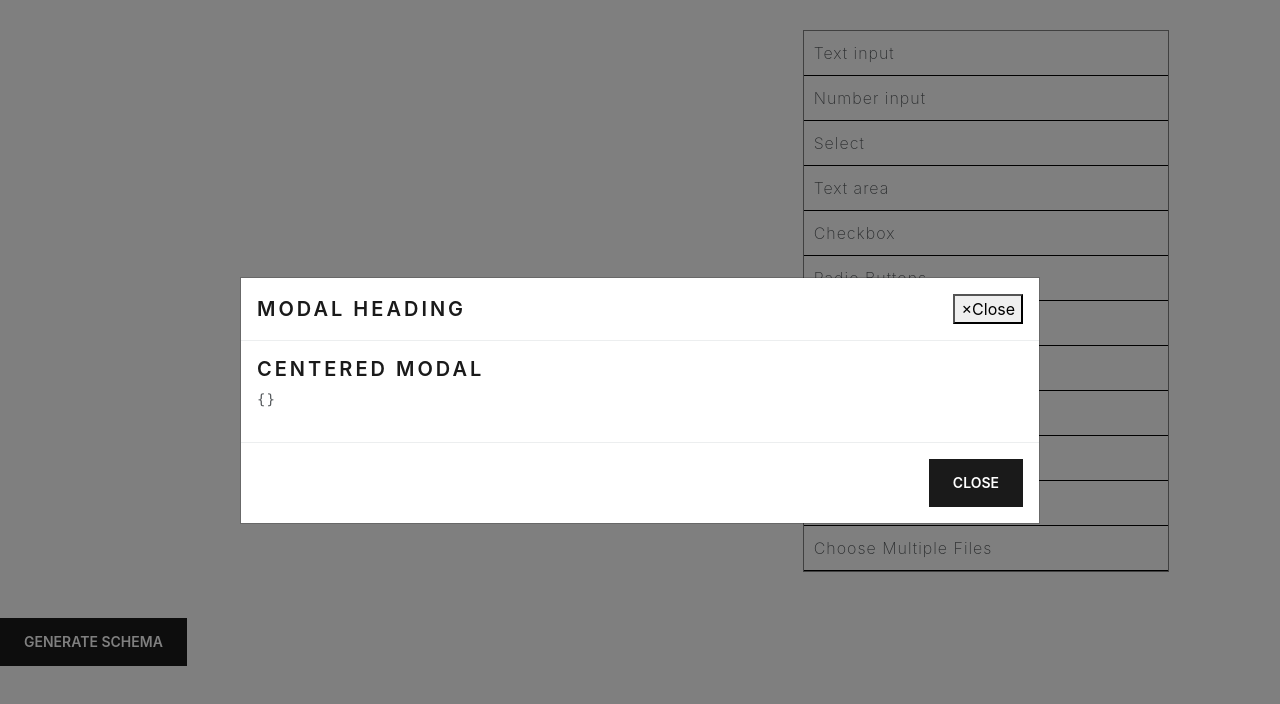
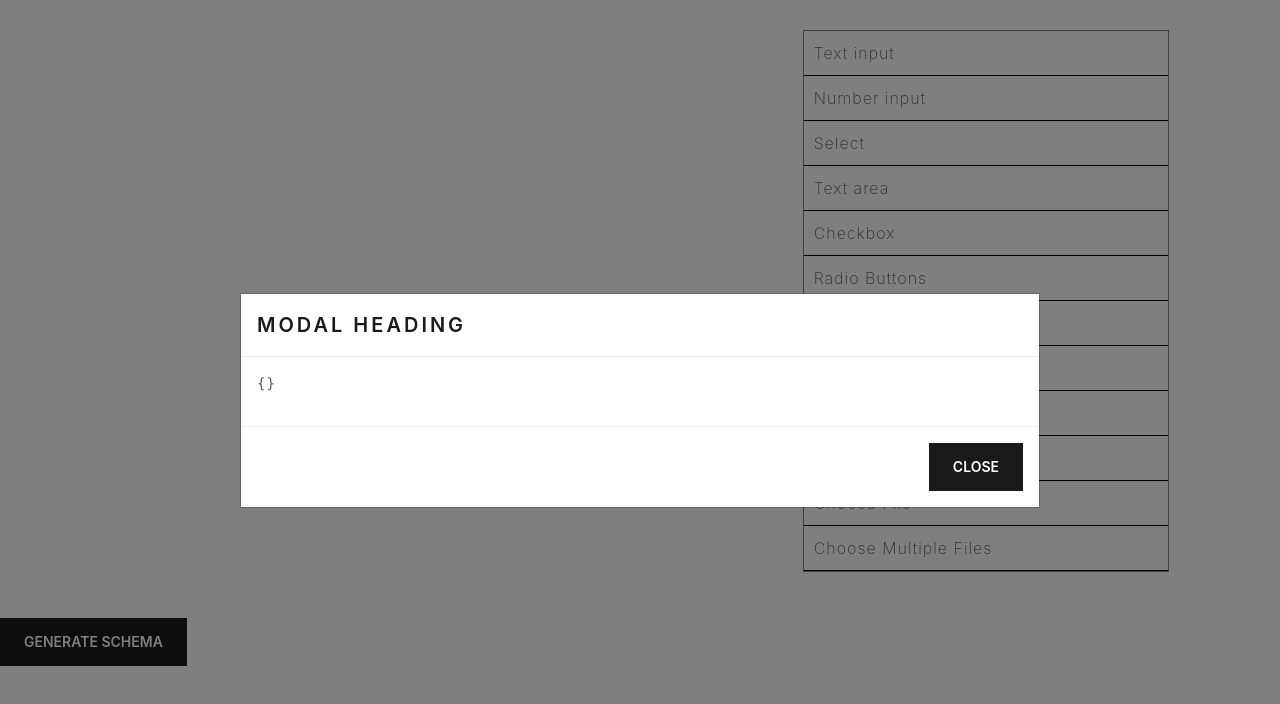
Before and after one commit to Neelam618/rjsf-generator, a React (Create React App) app: page / in a window 1280 px wide. Both pictures are taken after a click on the button "GENERATE SCHEMA". Shown: the top 704 px of the page. Built offline with nearby package versions, Linux system fonts and the light colour scheme.

Commit message:
display schema content

```diff
--- a/src/components/DisplaySchema.js
+++ b/src/components/DisplaySchema.js
@@ -3,6 +3,7 @@ import Modal from 'react-bootstrap/Modal'
 import Button from 'react-bootstrap/Button';
 
 function DisplaySchema(props) {
+    console.log(props.schema)
     const schemaObj = {
         schema: props.schema
     };
@@ -13,16 +14,15 @@ function DisplaySchema(props) {
             aria-labelledby="contained-modal-title-vcenter"
             centered
         >
-            <Modal.Header closeButton>
+            <Modal.Header>
                 <Modal.Title id="contained-modal-title-vcenter">
                     Modal heading
                 </Modal.Title>
             </Modal.Header>
             <Modal.Body>
-                <h4>Centered Modal</h4>
                 <pre>
-                        {JSON.stringify(schemaObj, null, 2)}
-                    </pre>
+                    {JSON.stringify(schemaObj, null, 2)}
+                </pre>
             </Modal.Body>
             <Modal.Footer>
                 <Button onClick={props.onHide}>Close</Button>
--- a/src/components/FormBuilder.js
+++ b/src/components/FormBuilder.js
@@ -317,7 +317,6 @@ function FormBuilder() {
                         chooseFile={chooseFile} chooseMultipleFiles={chooseMultipleFiles} schema={schema} uiSchema={uiSchema}
                     />
             }
-            {/* <SelectWidget selectFieldKey={selectFieldKey} /> */}
 
 
         </div>
```
